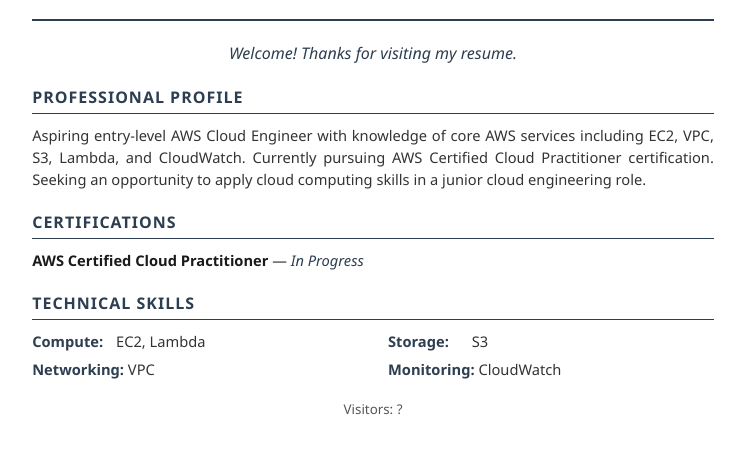
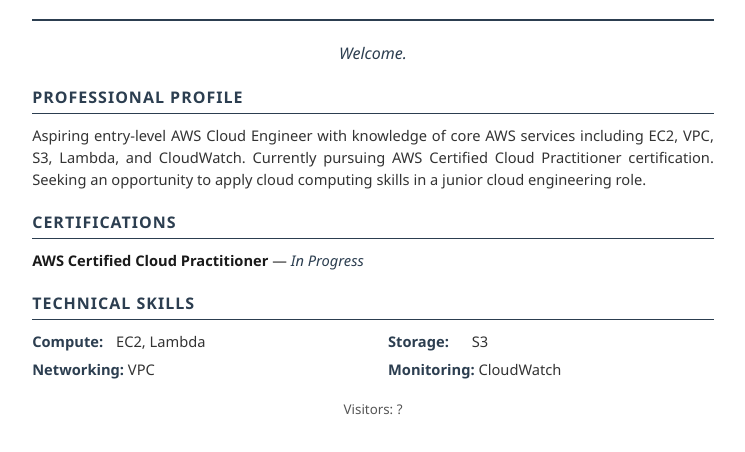
Before and after one commit to jeanamdiny/my-website-code, a plain HTML site: page index.html in a window 1280 px wide. Shown: the part 170-622 px from the top of the page, without its empty margins (267-1012 px from the left). Drawn offline with Linux system fonts and the light colour scheme; no server answers.

Commit message:
Simplify welcome message in index.html

```diff
--- a/index.html
+++ b/index.html
@@ -219,7 +219,7 @@
 
     <!-- Welcome -->
     <div class="welcome">
-      Welcome! Thanks for visiting my resume.
+      Welcome.
     </div>
 
     <!-- Professional Profile -->
```
